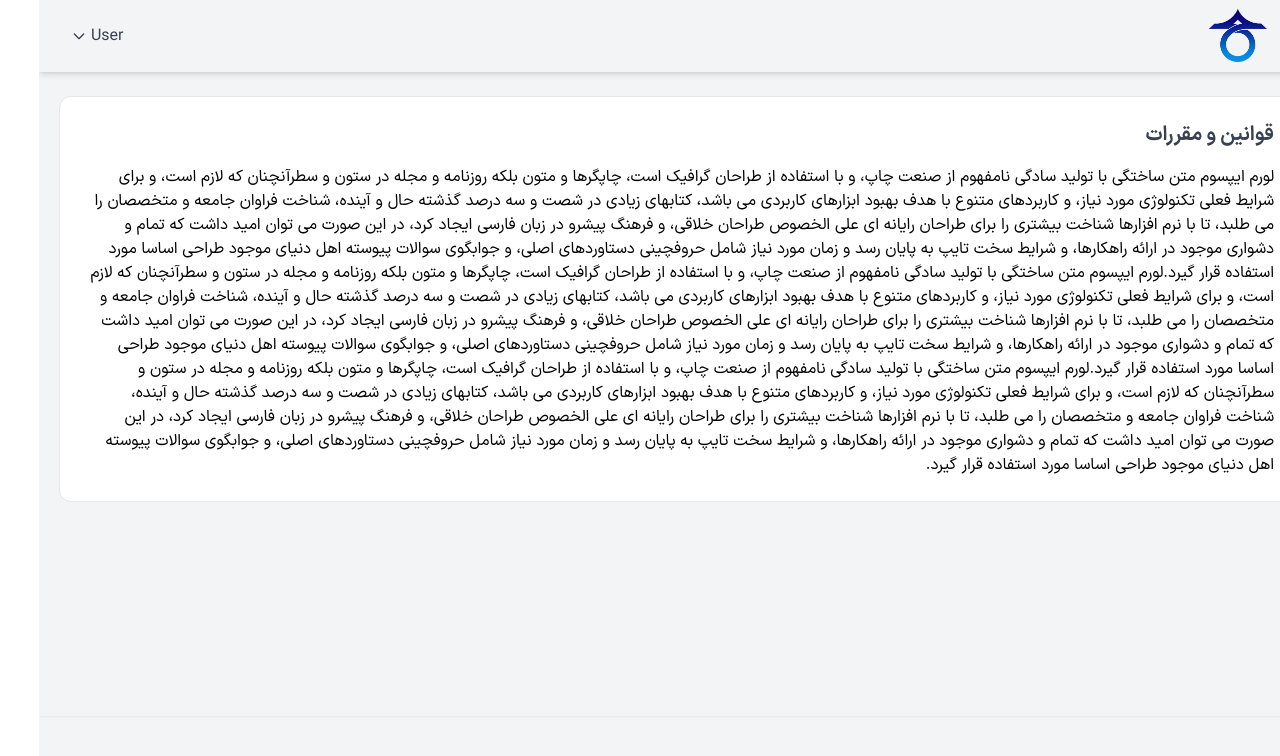
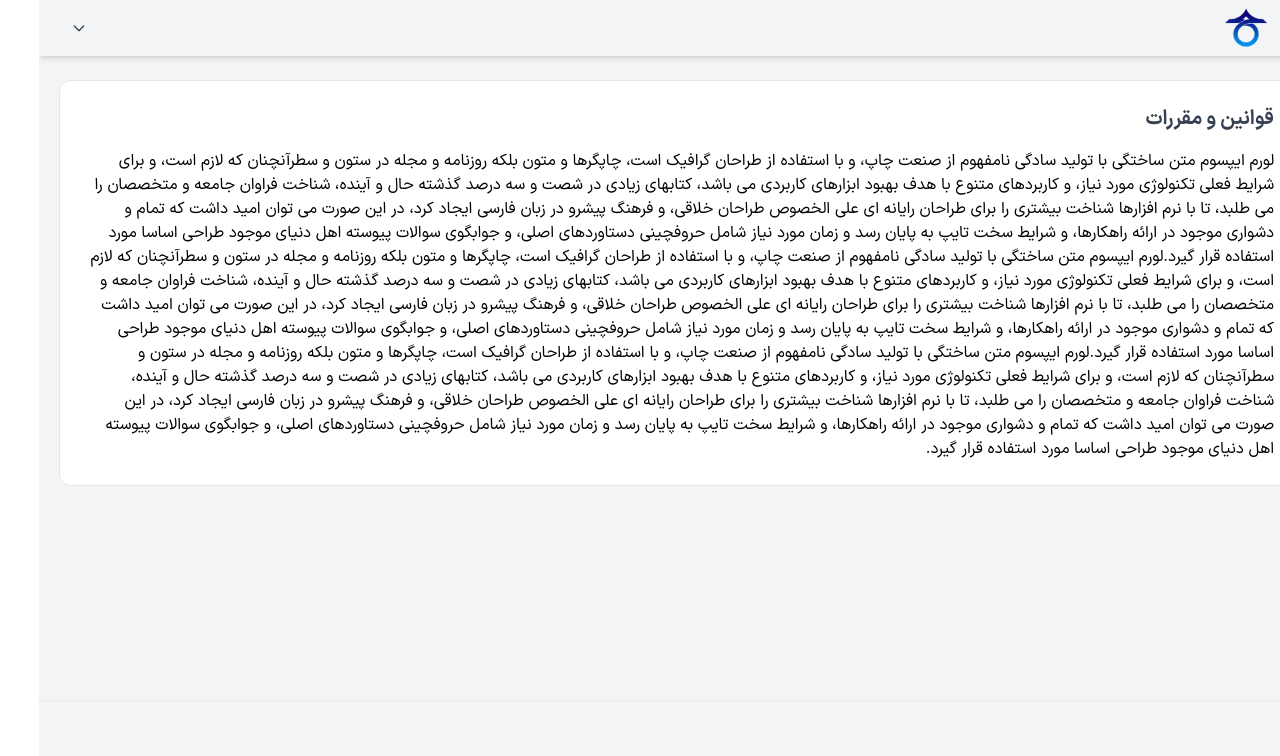
Before and after one commit to mo13ammad/ja-ta-jar, a React (Vite) app: page /rules in a window 1280 px wide. Shown: the top 756 px of the page. Built offline with nearby package versions, Linux system fonts and the light colour scheme; what tailwindcss-gradients would draw is missing.

Commit message:
navbar has been improved

```diff
--- a/src/components/Navbar.jsx
+++ b/src/components/Navbar.jsx
@@ -34,7 +34,7 @@ function Navbar({ userName }) {
 
         {/* Logo */}
         <a href="/">
-          <img className="max-w-28 md:max-w-32 max-h-14 pr-8" src={logo} alt="Logo" />
+          <img className="max-w-28 md:max-w-32 max-h-10 pr-8" src={logo} alt="Logo" />
         </a>
 
         {/* User Menu (Desktop) */}
@@ -43,7 +43,7 @@ function Navbar({ userName }) {
             className="flex items-center text-gray-700 p-3"
             onClick={toggleUserDropdown}
           >
-            <span>{userName || "User"}</span>
+            <span>{userName}</span>
             <svg
               xmlns="http://www.w3.org/2000/svg"
               fill="none"
--- a/src/components/dashboard/Dashboard.jsx
+++ b/src/components/dashboard/Dashboard.jsx
@@ -89,7 +89,7 @@ function Dashboard() {
         <title>{user?.name || "Dashboard"}</title>
       </Helmet>
       <div className="min-h-[100vh] overflow-auto">
-        <Navbar userName={user?.name} />
+        <Navbar userName={data.data.name} />
         <DashboardContent
           data={data}
           token={token}
```
